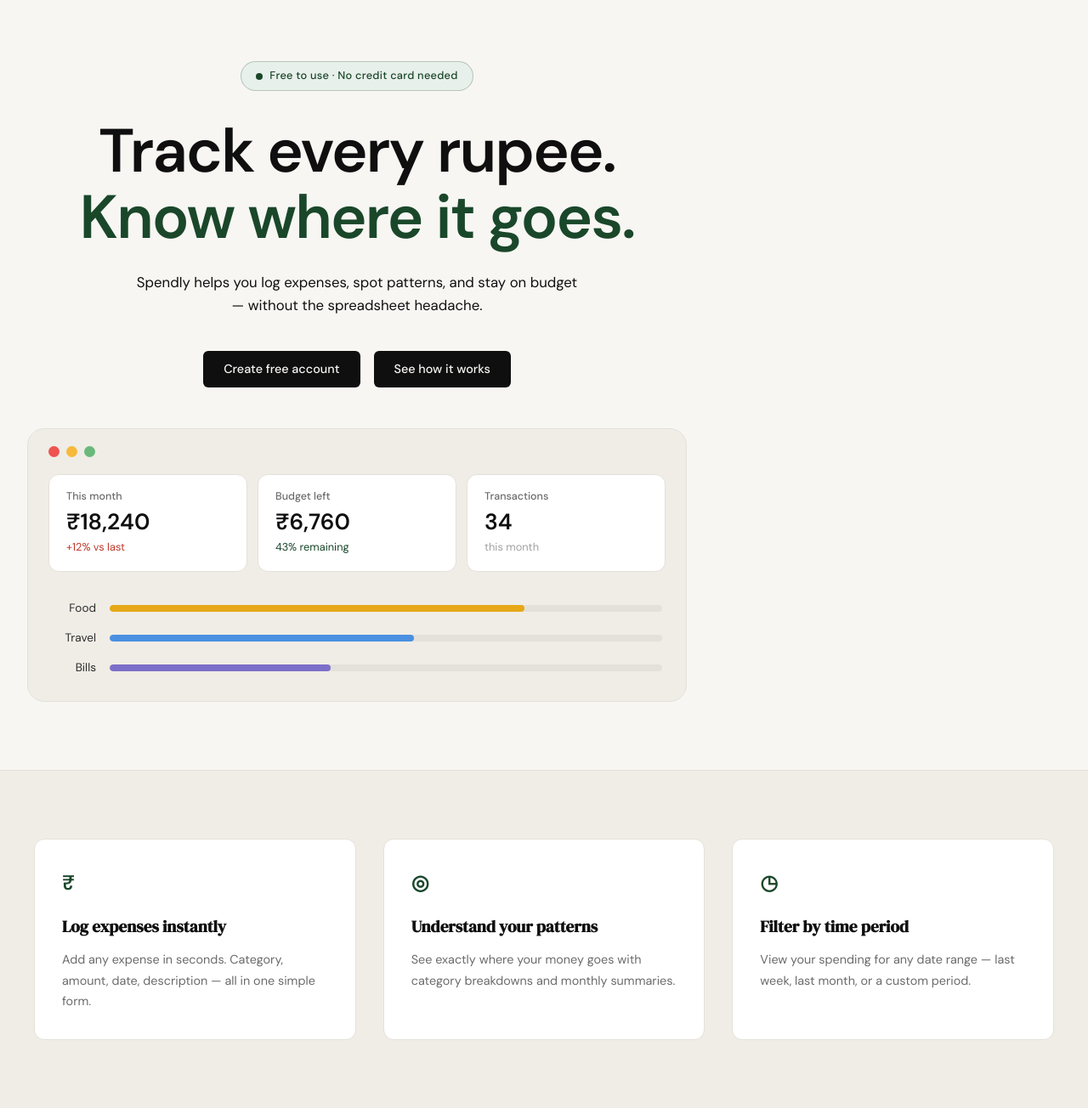
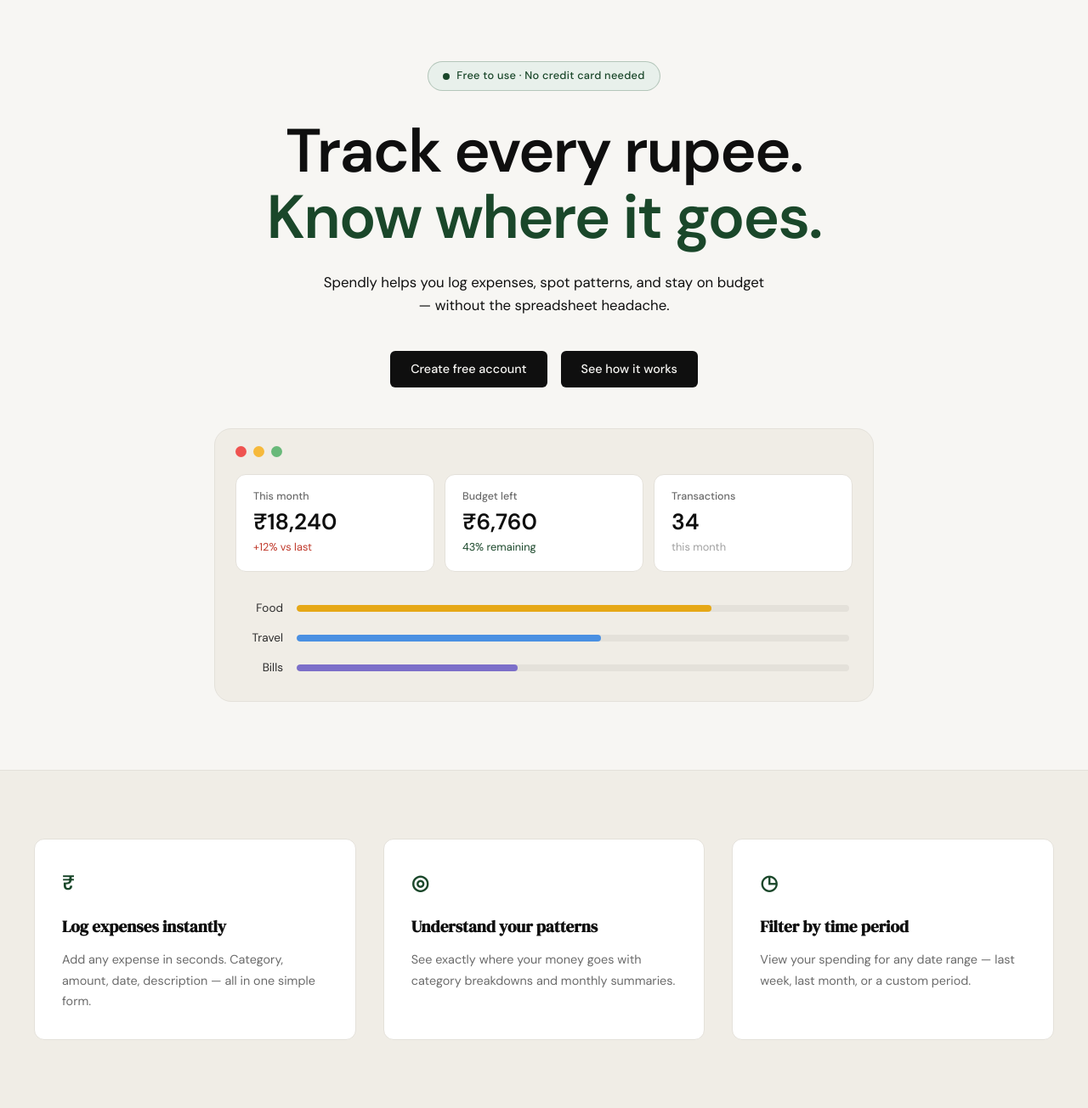
Before and after one commit to pavanchanduri/expense-tracker, a Flask app: page / in a window 1280 px wide. Shown: the part 61-1365 px from the top of the page at 85% size. Run offline with Flask 3, Linux system fonts and the light colour scheme.

Commit message:
fix(landing): restore hero centering
The refactor in 47b9856 removed the base .hero CSS block, which held
`margin: 0 auto`. The remaining .hero override sets max-width: 840px
but no horizontal margin, so the hero block sat against the left edge.

Add `margin: 0 auto` back to the override and drop the orphaned
`grid-template-columns: 1fr` (the layout is flex via .hero-inner,
not grid).

Co-Authored-By: Claude Opus 4.7 (1M context) <noreply@anthropic.com>

```diff
--- a/static/css/style.css
+++ b/static/css/style.css
@@ -572,9 +572,9 @@ a { color: inherit; text-decoration: none; }
 /* ------------------------------------------------------------------ */
 
 .hero {
-    grid-template-columns: 1fr;
     text-align: center;
     max-width: 840px;
+    margin: 0 auto;
     padding: 4.5rem 2rem 5rem;
 }
 
```
